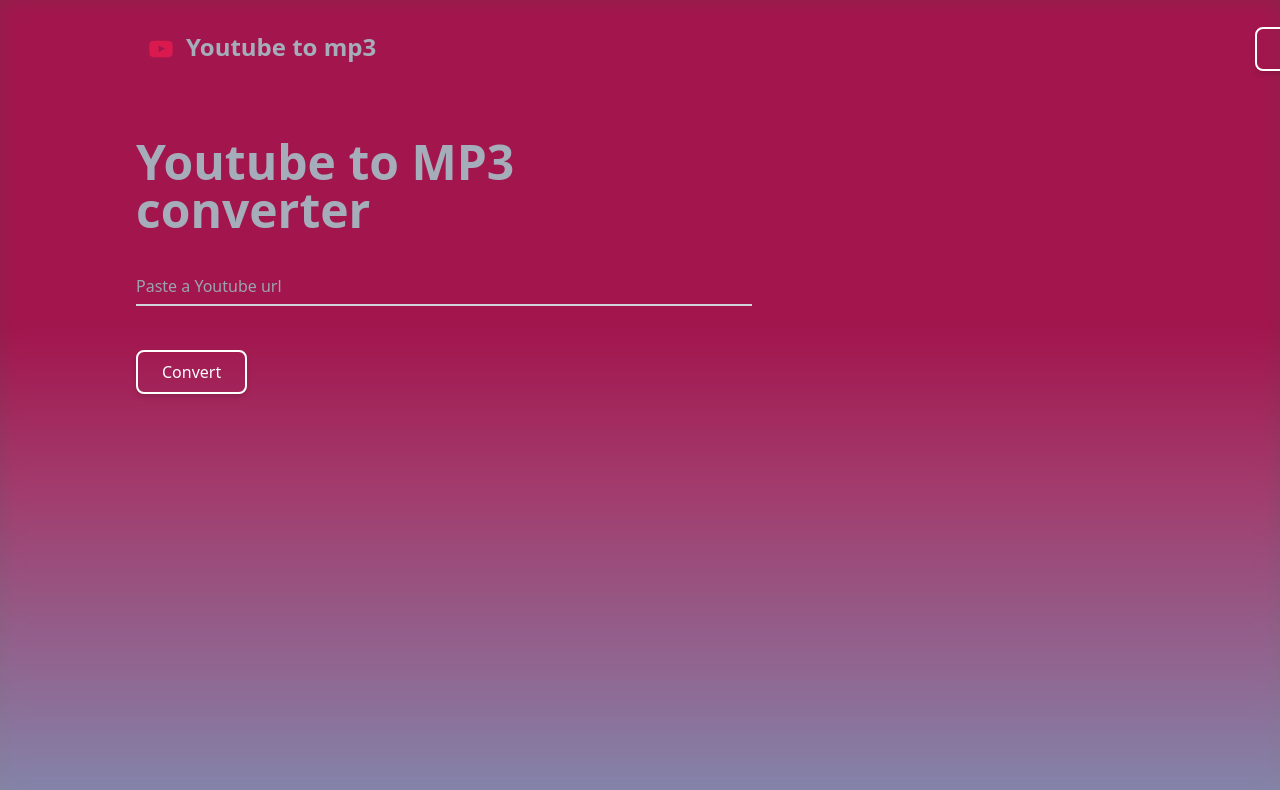
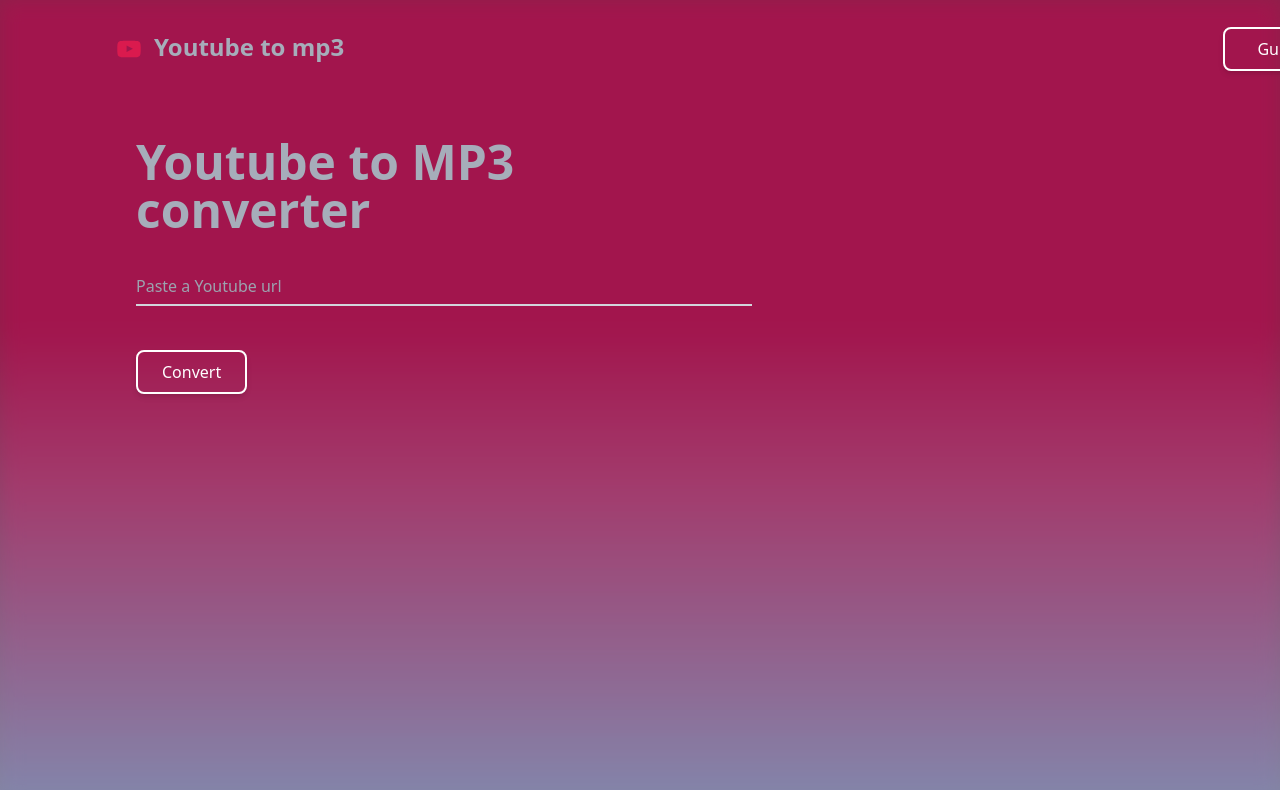
Before and after one commit to Zentenius/Youtube-to-mp3, a Next.js app: page / in a window 1280 px wide. Shown: the top 790 px of the page. Built offline with nearby package versions, Linux system fonts and the light colour scheme.

Commit message:
margin x again

```diff
--- a/components/Navbar.tsx
+++ b/components/Navbar.tsx
@@ -5,7 +5,7 @@
 
 const Navbar = (props: Props) => {
   return (
-    <nav className='relative container mx-auto md:mx-28 p-6'>
+    <nav className='relative container mx-auto md:mx-20 p-6'>
         <div className='flex items-center justify-between'>
             <div className='text-[#a6adba] font-bold md:text-2xl'>
             <SocialIcon url="https://www.youtube.com" fgColor="#da1a4e" bgColor="transparent" style={{ height: 50, width: 50 }}/>
```
